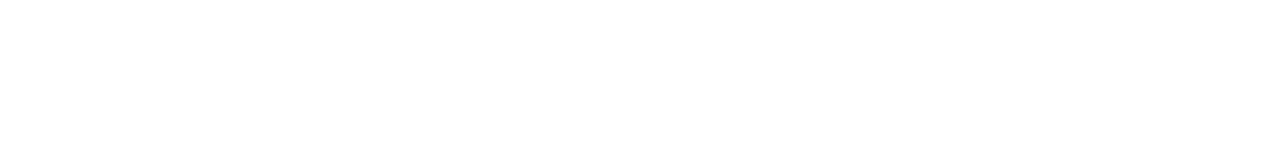
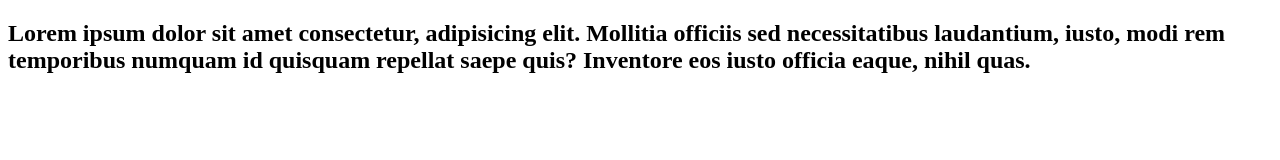
Before and after one commit to oilujx/learnGit, a plain HTML site: page index.html in a window 1280 px wide. Drawn offline with Linux system fonts and the light colour scheme.

Commit message:
agregue un h2

```diff
--- a/index.html
+++ b/index.html
@@ -4,7 +4,14 @@
     <meta charset="UTF-8" />
     <meta http-equiv="X-UA-Compatible" content="IE=edge" />
     <meta name="viewport" content="width=device-width, initial-scale=1.0" />
-    <title>Document</title>
+    <title>prueba</title>
   </head>
-  <body></body>
+  <body>
+    <h2>
+      Lorem ipsum dolor sit amet consectetur, adipisicing elit. Mollitia
+      officiis sed necessitatibus laudantium, iusto, modi rem temporibus numquam
+      id quisquam repellat saepe quis? Inventore eos iusto officia eaque, nihil
+      quas.
+    </h2>
+  </body>
 </html>
```
